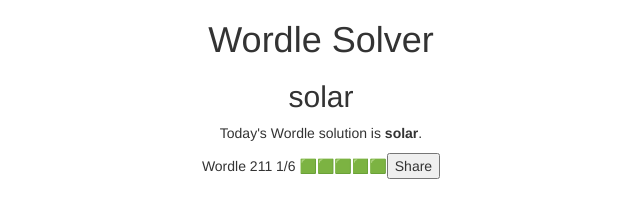
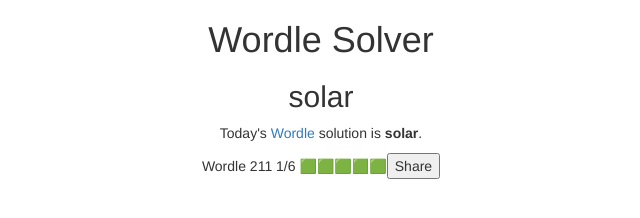
Before and after one commit to emeryberger/wordle-solver, a plain HTML site: page index.html in a window 1280 px wide. Shown: the full height of the page, 319-959 px from the left. Drawn offline with nearby package versions, Linux system fonts and the light colour scheme.

Commit message:
Added link to Wordle page.

```diff
--- a/index.html
+++ b/index.html
@@ -26,7 +26,8 @@
   <body>
     <h1 class="text-center">Wordle Solver</h1>
     <h2 class="text-center wordle-solution">thinking...</h2>
-    <p class="text-center">Today's Wordle solution is <b><span class="wordle-solution"><em>(wait for it...)</em></span></b>.</p>
+    <p class="text-center">Today's <a href="https://www.powerlanguage.co.uk/wordle/">Wordle</a> solution is <b><span class="wordle-solution"><em>(wait for it...)</em></span></b>.</p>
     <p class="text-center"><span id="wordle-barchart"></span></p>
+    &nbsp;
  </body>
 </html>
```
